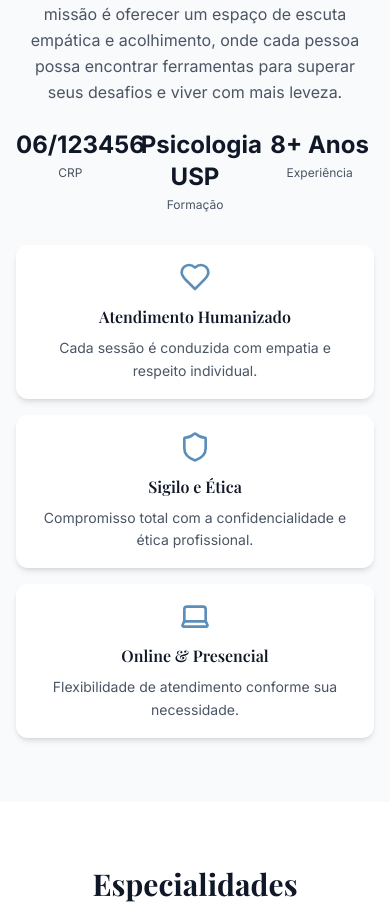
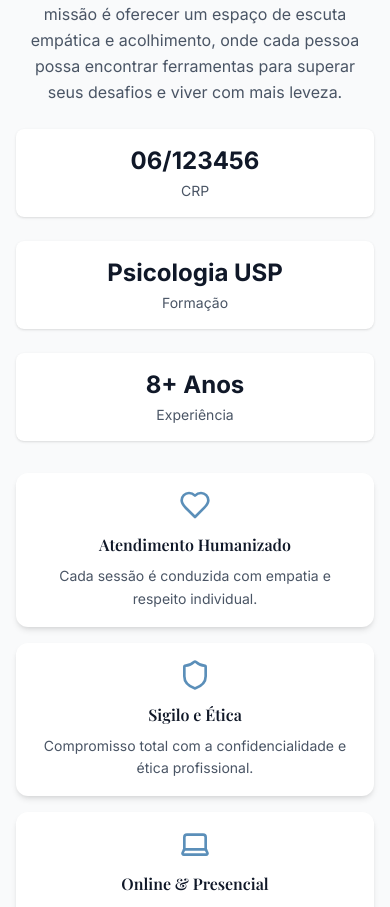
Before and after one commit to aninhajs/react-psiclogo, a React (Vite) app: page / in a window 390 px wide. Shown: the part 1564-2471 px from the top of the page. Built offline with nearby package versions, Linux system fonts and the light colour scheme.

Commit message:
Fix: Melhorar layout dos cards de informação em dispositivos móveis

```diff
--- a/src/app/components/About.tsx
+++ b/src/app/components/About.tsx
@@ -64,13 +64,13 @@ export function About() {
             </p>
 
             {/* Info Cards */}
-            <div className="grid grid-cols-3 gap-4 sm:gap-6 mb-8 lg:mb-12">
+            <div className="grid grid-cols-1 sm:grid-cols-3 gap-6 sm:gap-4 lg:gap-6 mb-8 lg:mb-12">
               {info.map((item, index) => (
-                <div key={index} className="text-center">
+                <div key={index} className="text-center bg-white p-4 rounded-lg shadow-sm">
                   <div className="text-2xl sm:text-3xl lg:text-4xl font-bold text-gray-900 mb-1">
                     {item.value}
                   </div>
-                  <div className="text-xs sm:text-sm text-gray-600">
+                  <div className="text-sm sm:text-xs lg:text-sm text-gray-600">
                     {item.title}
                   </div>
                 </div>
```
